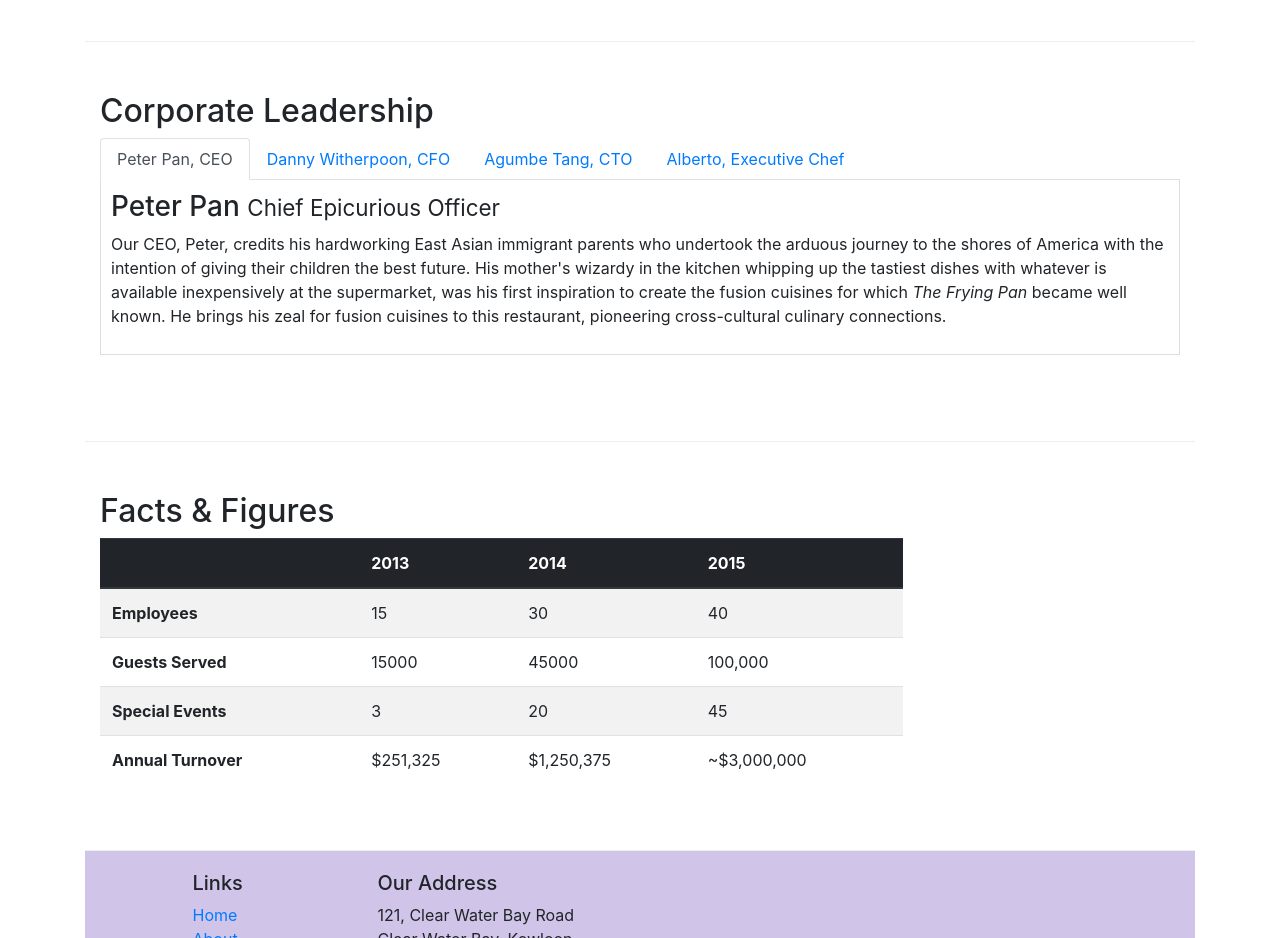
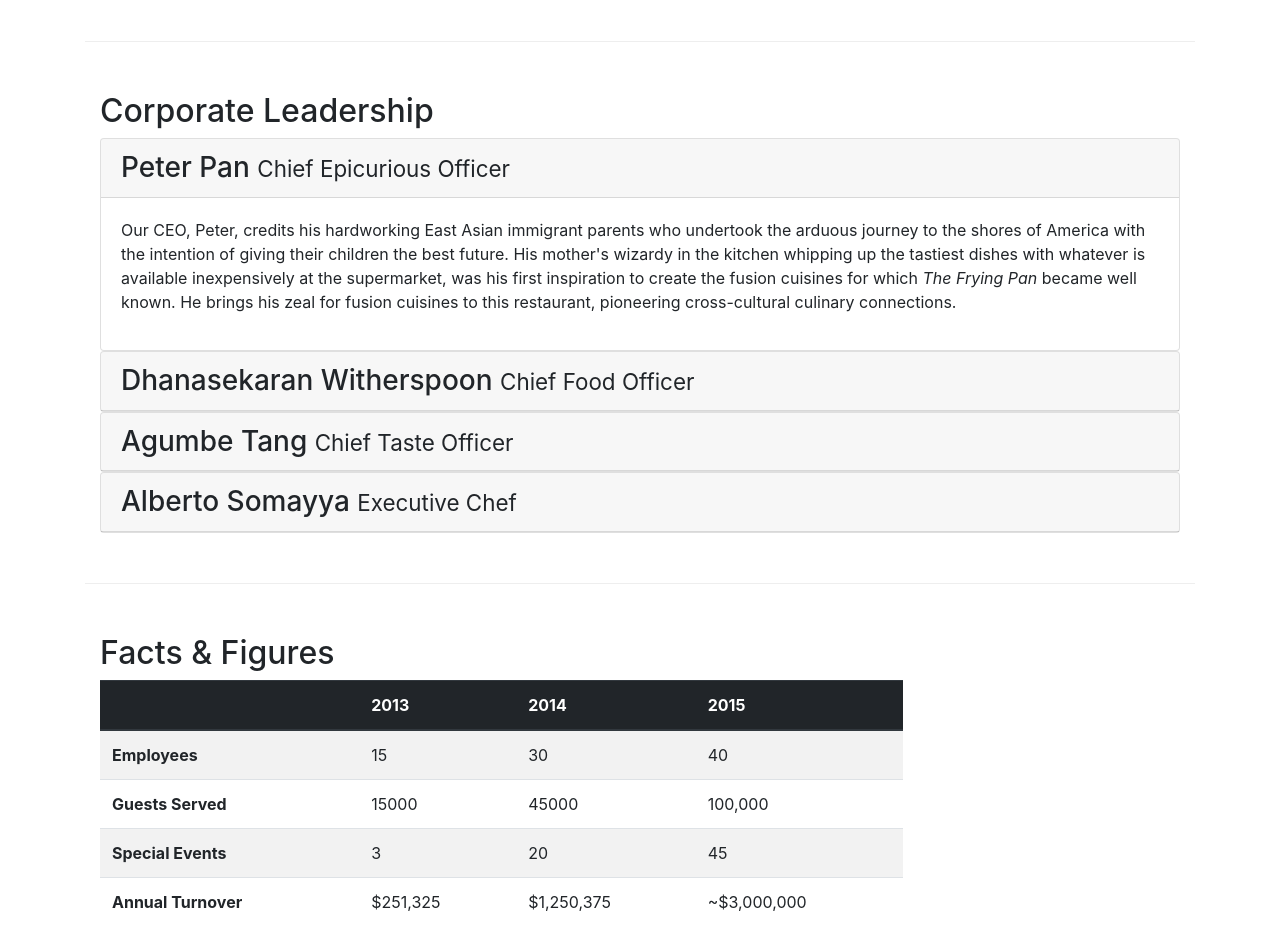
Before and after one commit to abdullahmajid5/Restaurant-Website-using-Bootstrap, a website: page aboutus.html in a window 1280 px wide. Shown: the part 880-1818 px from the top of the page. Drawn offline with nearby package versions, Linux system fonts and the light colour scheme.

Commit message:
accortion added tabbed nav removed

```diff
--- a/aboutus.html
+++ b/aboutus.html
@@ -105,45 +105,72 @@
         <div class="row row-content">
             <div class="col-12">
                 <h2>Corporate Leadership</h2>
-                <ul class="nav nav-tabs">
-                    <li class="nav-item">
-                        <a class="nav-link active" href="#peter" role="tab" data-toggle="tab">Peter Pan, CEO</a>
-                    </li>
-                    <li class="nav-item">
-                        <a class="nav-link" href="#danny" role="tab" data-toggle="tab">Danny Witherpoon, CFO</a>
-                    </li>
-                    <li class="nav-item">
-                        <a class="nav-link" href="#tang" role="tab" data-toggle="tab">Agumbe Tang, CTO</a>
-                    </li>
-                    <li class="nav-item">
-                        <a class="nav-link" href="#alberto" role="tab" data-toggle="tab">Alberto, Executive Chef</a>
-                    </li>
 
-                </ul>
+                <div id="accordion">
+                    <div class="card">
+                        <div class="card-header" role="tab" id="peterhead">
+                            <h3 class="mb-0">
+                                <a data-toggle="collapse" data-target="#peter">Peter Pan <small>Chief Epicurious Officer</small></a>
+                            </h3>
+                        </div>
+                        <div role="tabpanel" class="collapse show" id="peter" data-parent="#accordion">
+                            <div class="card-body">
+                                <p class="d-none d-sm-block">Our CEO, Peter, credits his hardworking East Asian immigrant parents who undertook the arduous journey to the shores of America with the intention of giving their children the best future. His mother's wizardy in the kitchen whipping up the tastiest dishes with whatever is available inexpensively at the supermarket, was his first inspiration to create the fusion cuisines for which <em>The Frying Pan</em> became well known. He brings his zeal for fusion cuisines to this restaurant, pioneering cross-cultural culinary connections.</p>
 
-                <div class="tab-content">
-                    <div role="tabpanel" class="tab-pane fade show active" id="peter">
-                        <h3>Peter Pan <small>Chief Epicurious Officer</small></h3>
-                        <p >Our CEO, Peter, credits his hardworking East Asian immigrant parents who undertook the arduous journey to the shores of America with the intention of giving their children the best future. His mother's wizardy in the kitchen whipping up the tastiest dishes with whatever is available inexpensively at the supermarket, was his first inspiration to create the fusion cuisines for which <em>The Frying Pan</em> became well known. He brings his zeal for fusion cuisines to this restaurant, pioneering cross-cultural culinary connections.</p>
+                            </div>
+
+                        </div>
+
                     </div>
+                <div class="card">
+                    <div class="card-header" role="tab" id="dannyhead">
+                        <h3 class="mb-0">
+                            <a data-toggle="collapse" data-target="#danny">Dhanasekaran Witherspoon <small>Chief Food Officer</small></a>
+                        </h3>
+                    </div>
+                    <div class="collapse" id="danny" data-parent="#accordion">
+                        <div class="card-body">
+                            <p class="d-none d-sm-block">Our CFO, Danny, as he is affectionately referred to by his colleagues, comes from a long established family tradition in farming and produce. His experiences growing up on a farm in the Australian outback gave him great appreciation for varieties of food sources. As he puts it in his own words, <em>Everything that runs, wins, and everything that stays, pays!</em></p>
 
-                <div role="tabpanel" class="tab-pane fade" id="danny">
-                    <h3>Dhanasekaran Witherspoon <small>Chief Food Officer</small></h3>
-                    <p class="d-none d-sm-block">Our CFO, Danny, as he is affectionately referred to by his colleagues, comes from a long established family tradition in farming and produce. His experiences growing up on a farm in the Australian outback gave him great appreciation for varieties of food sources. As he puts it in his own words, <em>Everything that runs, wins, and everything that stays, pays!</em></p>
+                        </div>
 
+
+                    </div>
                 </div>
 
-                <div role="tabpanel" class="tab-pane fade" id="tang">
-                    <h3>Agumbe Tang <small>Chief Taste Officer</small></h3>
-                    <p class="d-none d-sm-block">Blessed with the most discerning gustatory sense, Agumbe, our CTO, personally ensures that every dish that we serve meets his exacting tastes. Our chefs dread the tongue lashing that ensues if their dish does not meet his exacting standards. He lives by his motto, <em>You click only if you survive my lick.</em></p>
+                <div class="card">
+                    <div class="card-header" role="tab" id="tanghead">
+                        <h3 class="mb-0">
+                            <a data-toggle="collapse" data-target="#tang">Agumbe Tang <small>Chief Taste Officer</small></a>
+                        </h3>
+
+                    </div>
+                    <div class="collapse" id="tang" data-parent="#accordion">
+                        <div class="card-body">
+                            <p class="d-none d-sm-block">Blessed with the most discerning gustatory sense, Agumbe, our CTO, personally ensures that every dish that we serve meets his exacting tastes. Our chefs dread the tongue lashing that ensues if their dish does not meet his exacting standards. He lives by his motto, <em>You click only if you survive my lick.</em></p>
+
+                        </div>
+                    </div>
                 </div>
 
 
-                <div role="tabpanel" class="tab-pane fade" id="alberto">
-                    <h3>Alberto Somayya <small>Executive Chef</small></h3>
-                    <p class="d-none d-sm-block">Award winning three-star Michelin chef with wide International experience having worked closely with whos-who in the culinary world, he specializes in creating mouthwatering Indo-Italian fusion experiences. He says, <em>Put together the cuisines from the two craziest cultures, and you get a winning hit! Amma Mia!</em></p>
+                <div class="card">
+                    <div class="card-header" role="tab" id="albertohead">
+                        <h3 class="mb-0">
+                            <a data-toggle="collapse" data-target="#alberto">Alberto Somayya <small>Executive Chef</small></a>
+                        </h3>
 
+                    </div>
+                    <div class="collapse" id="alberto" data-parent="#accordion">
+                        <div class="card-body">
+                            <p class="d-none d-sm-block">Award winning three-star Michelin chef with wide International experience having worked closely with whos-who in the culinary world, he specializes in creating mouthwatering Indo-Italian fusion experiences. He says, <em>Put together the cuisines from the two craziest cultures, and you get a winning hit! Amma Mia!</em></p>
+
+                        </div>
+
+
+                    </div>
                 </div>
+
 
                 </div>
 
```
